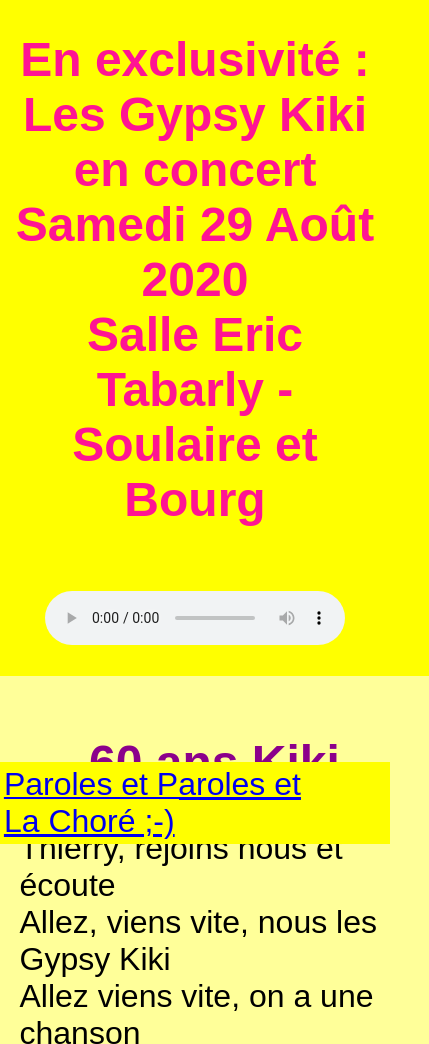
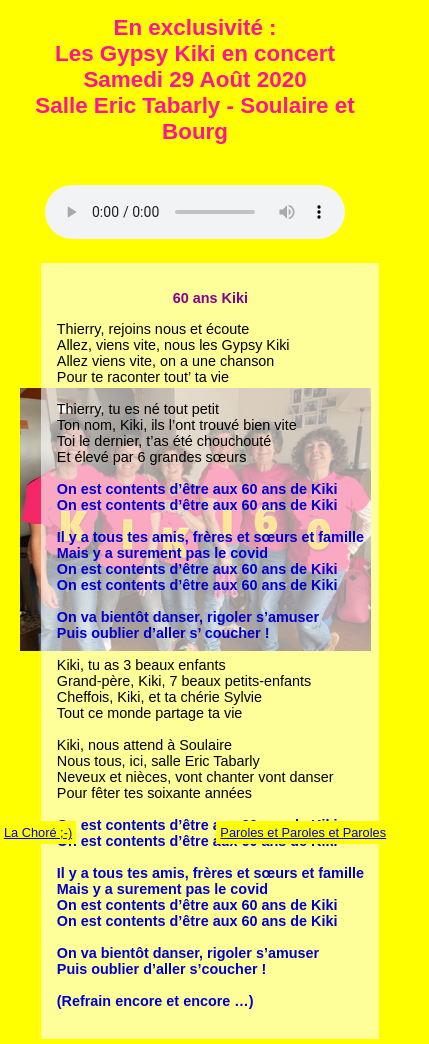
Before and after one commit to DelMout/Kiki, a plain HTML site: page index.html in a window 390 px wide. Shown: the top 1044 px of the page, 429 px wide, since content can reach past the window. Drawn offline with Linux system fonts and the light colour scheme.

Commit message:
Responsive

```diff
--- a/style.css
+++ b/style.css
@@ -63,21 +63,18 @@ span{
 }
 .paroles{
     margin:auto;
-    font-size:.8em;
     background-color:yellow;
     font-size:2em;
-    margin:auto;
     padding:1%;
     position:fixed;
     bottom:0px;
     right:0px;
+
 }
 .chore {
     margin: auto;
-    font-size: .8em;
     background-color: yellow;
     font-size: 2em;
-    margin: auto;
     padding: 1%;
     position: fixed;
     bottom: 0px;
@@ -103,3 +100,49 @@ span{
     height: 10%;
     margin:2%;
   }
+
+/******MEDIA QUERIES*******/ /*TABLETTE*/
+@media only screen and (max-width: 992px) {
+    h1 {
+        font-size: 2em;
+    }
+
+    .paroles {
+        font-size: 1.2em;
+    }
+
+    .chore {
+        font-size: 1.2em;
+    }
+
+    .chanson {
+        font-size: 1.5em;
+    }
+
+    h2 {
+        font-size: 1.5em;
+    }
+}
+
+/******MEDIA QUERIES*******/ /*MOBILE*/
+@media only screen and (max-width: 767px) {
+    h1 {
+        font-size: 1.4em;
+    }
+
+    .paroles {
+        font-size: 0.8em;  /*lien en footer*/
+    }
+
+    .chore {
+        font-size: 0.8em; /*lien en footer*/
+    }
+
+    .chanson {
+        font-size: 0.9em;
+    }
+
+    h2 {
+        font-size: 1em;
+    }
+}
```
